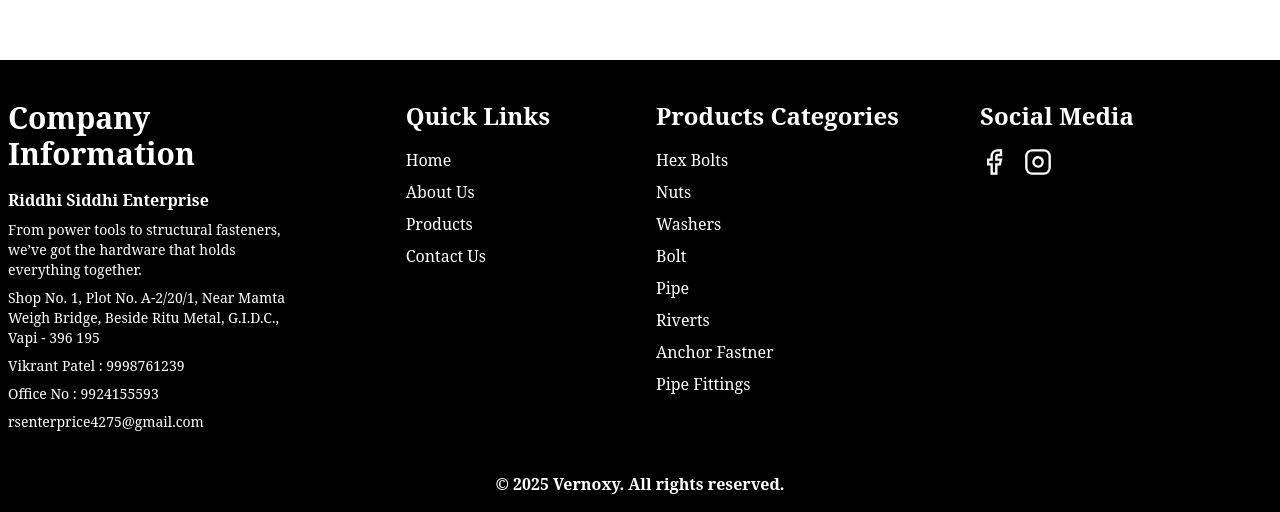
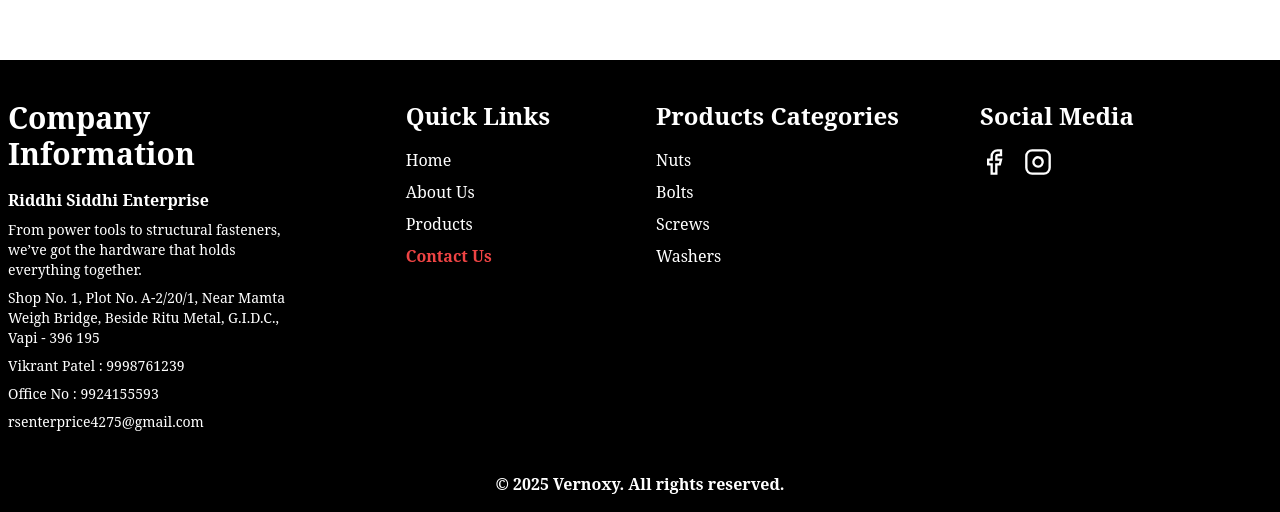
Before and after one commit to vernoxy2/riddhi_siddhi_latest, a React (Vite) app: page /contact in a window 1280 px wide. Shown: the part 1756-2268 px from the top of the page. Built offline with nearby package versions, Linux system fonts and the light colour scheme.

Commit message:
Add project files

```diff
--- a/src/ScrollToTop.jsx
+++ b/src/ScrollToTop.jsx
@@ -2,11 +2,23 @@
 import { useLocation } from "react-router-dom";
 
 const ScrollToTop = () => {
-  const { pathname } = useLocation();
+  const { pathname, hash } = useLocation();
 
   useEffect(() => {
-    window.scrollTo(0, 0);
-  }, [pathname]);
+    if (hash) {
+      const targetId = hash.replace('#', '');
+      // Delay to ensure the target is rendered
+      const timerId = window.setTimeout(() => {
+        const element = document.getElementById(targetId);
+        if (element) {
+          element.scrollIntoView({ behavior: 'smooth', block: 'start' });
+        }
+      }, 0);
+      return () => window.clearTimeout(timerId);
+    } else {
+      window.scrollTo({ top: 0, left: 0, behavior: 'smooth' });
+    }
+  }, [pathname, hash]);
 
   return null;
 };
--- a/src/components/Footer/Footer.jsx
+++ b/src/components/Footer/Footer.jsx
@@ -1,5 +1,5 @@
 import React, { useState } from 'react';
-import { Link } from 'react-router-dom';
+import { Link, NavLink, useLocation } from 'react-router-dom';
 import { FiFacebook } from "react-icons/fi";
 import { BsInstagram } from "react-icons/bs";
 
@@ -10,20 +10,18 @@
   { name: 'Contact Us', to: '/contact' },
 ];
 
+// Map footer categories to in-page anchors on the Products page
 const productCategories = [
-  'Hex Bolts',
-  'Nuts',
-  'Washers',
-  'Bolt',
-  'Pipe',
-  'Riverts',
-  'Anchor Fastner',
-  'Pipe Fittings',
+  { name: 'Nuts', id: 'nuts' },
+  { name: 'Bolts', id: 'bolts' },
+  { name: 'Screws', id: 'screws' },
+  { name: 'Washers', id: 'washers' },
 ];
 
 const Footer = () => {
   const [showQuickLinks, setShowQuickLinks] = useState(false);
   const [showProductCategories, setShowProductCategories] = useState(false);
+  const { pathname, hash } = useLocation();
 
   return (
     <footer className="bg-black text-white w-full max-w-full pt-10 pb-4 px-2 font-serif overflow-x-hidden">
@@ -50,9 +48,13 @@
             <ul>
               {quickLinks.map((link) => (
                 <li key={link.name} className="mb-2">
-                  <Link to={link.to} className="hover:underline">
+                  <NavLink
+                    to={link.to}
+                    end={link.to === '/'}
+                    className={({ isActive }) => `hover:underline ${isActive ? 'text-red-500 font-semibold' : ''}`}
+                  >
                     {link.name}
-                  </Link>
+                  </NavLink>
                 </li>
               ))}
             </ul>
@@ -62,8 +64,13 @@
             <h3 className="text-2xl font-bold mb-4 font-serif">Products Categories</h3>
             <ul>
               {productCategories.map((cat) => (
-                <li key={cat} className="mb-2">
-                  {cat}
+                <li key={cat.id} className="mb-2">
+                  <Link
+                    to={`/products#${cat.id}`}
+                    className="hover:underline"
+                  >
+                    {cat.name}
+                  </Link>
                 </li>
               ))}
             </ul>
@@ -96,9 +103,13 @@
               <ul className="mt-4 pl-2">
                 {quickLinks.map((link) => (
                   <li key={link.name} className="mb-2">
-                    <Link to={link.to} className="hover:underline">
+                    <NavLink
+                      to={link.to}
+                      end={link.to === '/'}
+                      className={({ isActive }) => `hover:underline ${isActive ? 'text-red-500 font-semibold' : ''}`}
+                    >
                       {link.name}
-                    </Link>
+                    </NavLink>
                   </li>
                 ))}
               </ul>
@@ -116,8 +127,13 @@
             {showProductCategories && (
               <ul className="mt-4 pl-2">
                 {productCategories.map((cat) => (
-                  <li key={cat} className="mb-2">
-                    {cat}
+                  <li key={cat.id} className="mb-2">
+                    <Link
+                      to={`/products#${cat.id}`}
+                      className="hover:underline"
+                    >
+                      {cat.name}
+                    </Link>
                   </li>
                 ))}
               </ul>
--- a/src/components/Product/Bolts.jsx
+++ b/src/components/Product/Bolts.jsx
@@ -22,7 +22,7 @@
   }, []);
 
   return (
-    <div className="w-full py-12 bg-white flex flex-col items-center container">
+    <div id="bolts" className="w-full py-12 bg-white flex flex-col items-center container">
       <h2
         className="text-2xl md:text-3xl font-bold text-center mb-4 font-serif"
         data-aos="fade-down"
--- a/src/components/Product/Nuts.jsx
+++ b/src/components/Product/Nuts.jsx
@@ -23,7 +23,7 @@
   }, []);
 
   return (
-    <div className="w-full py-12 bg-white flex flex-col items-center container">
+    <div id="nuts" className="w-full py-12 bg-white flex flex-col items-center container">
       <h2
         className="text-2xl md:text-3xl font-bold text-center mb-4 font-serif"
         data-aos="fade-down"
--- a/src/components/Product/Screws.jsx
+++ b/src/components/Product/Screws.jsx
@@ -19,7 +19,7 @@
     });
   }, []);
   return (
-    <div className="w-full py-12 bg-white flex flex-col items-center container">
+    <div id="screws" className="w-full py-12 bg-white flex flex-col items-center container">
       <h2
         className="text-2xl md:text-3xl font-bold text-center mb-4 font-serif"
         data-aos="fade-down"
--- a/src/components/Product/Washers.jsx
+++ b/src/components/Product/Washers.jsx
@@ -19,7 +19,7 @@
     });
   }, []);
   return (
-    <div className="w-full py-12 bg-white flex flex-col items-center container">
+    <div id="washers" className="w-full py-12 bg-white flex flex-col items-center container">
       <h2
         className="text-2xl md:text-3xl font-bold text-center mb-4 font-serif"
         data-aos="fade-down"
```
